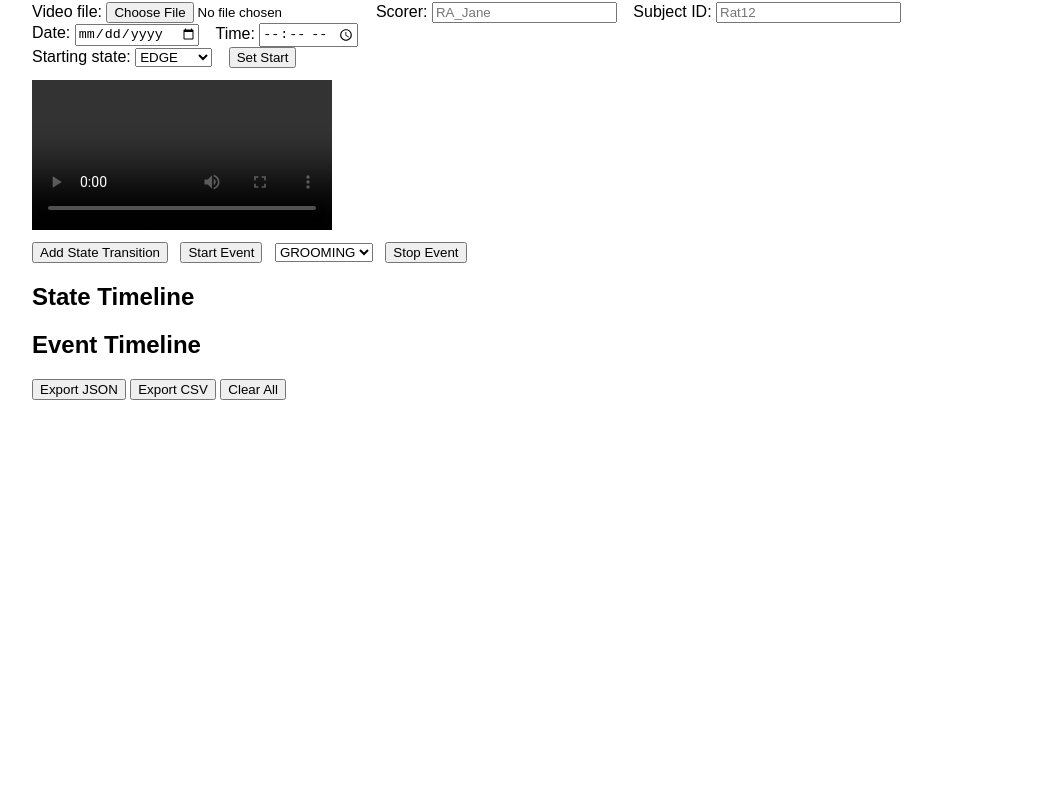
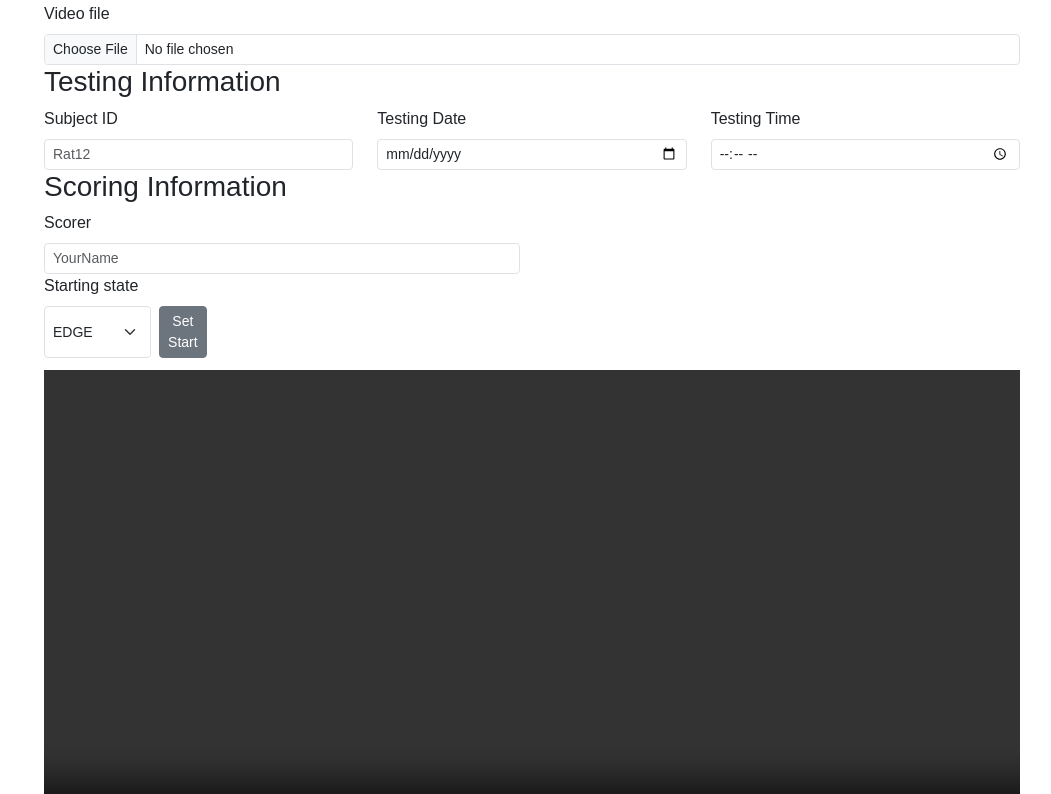
Before and after one commit to gibson-amandag/video-behavior-analysis, a plain HTML site: page www/index.html in a window 1280 px wide. Shown: the part 78-872 px from the top of the page, without its empty margins (108-1159 px from the left). Before the commit the page ends 800 px from the top, so only its background shows below. Drawn offline with nearby package versions, Linux system fonts and the light colour scheme; no server answers.

Commit message:
AGG/Add bootstrap and clean up intro

```diff
--- a/www/index.html
+++ b/www/index.html
@@ -4,40 +4,66 @@
   <meta charset="utf-8" />
   <meta name="viewport" content="width=device-width,initial-scale=1" />
   <title>Video Behavior Scoring — Open Field (OFT)</title>
+  <link href="https://cdn.jsdelivr.net/npm/bootstrap@5.3.0/dist/css/bootstrap.min.css" rel="stylesheet">
   <link rel="stylesheet" href="src/css/styles.css" />
   <script src="https://cdn.jsdelivr.net/npm/js-yaml@4.1.0/dist/js-yaml.min.js"></script>
 </head>
 <body>
-  <div class="app">
+  <div class="app container my-4">
     <h1>OFT Scoring Tool</h1>
 
-    <section class="controls">
-      <label>Video file: <input id="videoFile" type="file" accept="video/*" /></label>
-      <label>Scorer: <input id="scorer" type="text" placeholder="RA_Jane" /></label>
-      <label>Subject ID: <input id="subjectId" type="text" placeholder="Rat12" /></label>
-      <label>Date: <input id="date" type="date" /></label>
-      <label>Time: <input id="time" type="time" /></label>
-      <div class="start-state">
-        <label>Starting state:
-          <select id="startState">
+    <section class="controls g-2 align-items-end">
+      <div class="row">
+        <div class="col-md-12">
+          <label class="form-label">Video file</label>
+          <input id="videoFile" class="form-control form-control-sm" type="file" accept="video/*" />
+        </div>
+      </div>
+      <div class="row">
+        <h3 class="col-12">Testing Information</h3>
+        <div class="col-md-4">
+          <label class="form-label">Subject ID</label>
+          <input id="subjectId" class="form-control form-control-sm" type="text" placeholder="Rat12" />
+        </div>
+        <div class="col-md-4">
+          <label class="form-label">Testing Date</label>
+          <input id="date" class="form-control form-control-sm" type="date" />
+        </div>
+        <div class="col-md-4">
+          <label class="form-label">Testing Time</label>
+          <input id="time" class="form-control form-control-sm" type="time" />
+        </div>
+      </div>
+      <div class="row">
+        <h3 class="col-12">Scoring Information</h3>
+        <div class="col-md-6">
+          <label class="form-label">Scorer</label>
+          <input id="scorer" class="form-control form-control-sm" type="text" placeholder="YourName" />
+        </div>
+        <!-- To-do: Add scoring session information, date, time, notes -->
+      </div>
+      <div class="col-md-2">
+        <label class="form-label">Starting state</label>
+        <div class="d-flex">
+          <select id="startState" class="form-select form-select-sm me-2">
             <option value="EDGE">EDGE</option>
             <option value="CENTER">CENTER</option>
           </select>
-        </label>
-        <button id="setStartState">Set Start</button>
+          <button id="setStartState" class="btn btn-sm btn-secondary">Set Start</button>
+        </div>
       </div>
     </section>
 
     <section class="player">
-      <video id="videoPlayer" controls></video>
-      <div class="player-buttons">
-        <button id="addState">Add State Transition</button>
-        <button id="startEvent">Start Event</button>
-        <select id="eventType">
+      <video id="videoPlayer" controls class="w-100" style="max-height:480px"></video>
+      <div class="player-buttons mt-2">
+        <button id="addState" class="btn btn-primary btn-sm me-2">Add State Transition</button>
+        <button id="startEvent" class="btn btn-success btn-sm me-2">Start Event</button>
+        <select id="eventType" class="form-select form-select-sm d-inline-block me-2" style="width:auto;">
           <option>GROOMING</option>
           <option>REARING</option>
         </select>
-        <button id="stopEvent">Stop Event</button>
+        <button id="stopEvent" class="btn btn-warning btn-sm">Stop Event</button>
       </div>
     </section>
 
@@ -49,13 +75,14 @@
       <ul id="eventList"></ul>
     </section>
 
-    <section class="exports">
-      <button id="exportJson">Export JSON</button>
-      <button id="exportCsv">Export CSV</button>
-      <button id="clearAll">Clear All</button>
+    <section class="exports mt-3">
+      <button id="exportJson" class="btn btn-outline-primary btn-sm me-2">Export JSON</button>
+      <button id="exportCsv" class="btn btn-outline-secondary btn-sm me-2">Export CSV</button>
+      <button id="clearAll" class="btn btn-danger btn-sm">Clear All</button>
     </section>
   </div>
 
   <script src="src/js/app.js"></script>
+  <script src="https://cdn.jsdelivr.net/npm/bootstrap@5.3.0/dist/js/bootstrap.bundle.min.js"></script>
 </body>
 </html>
```
